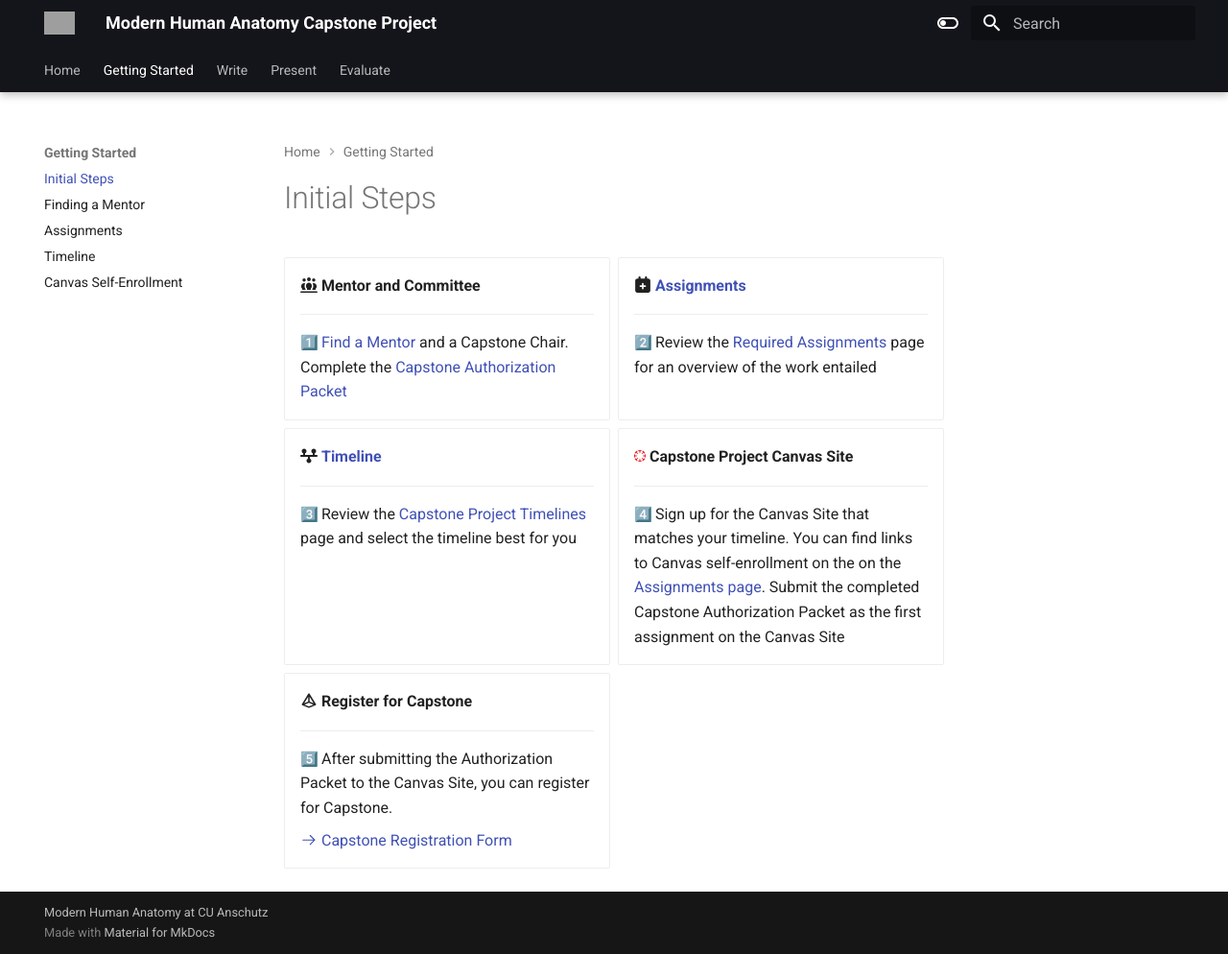
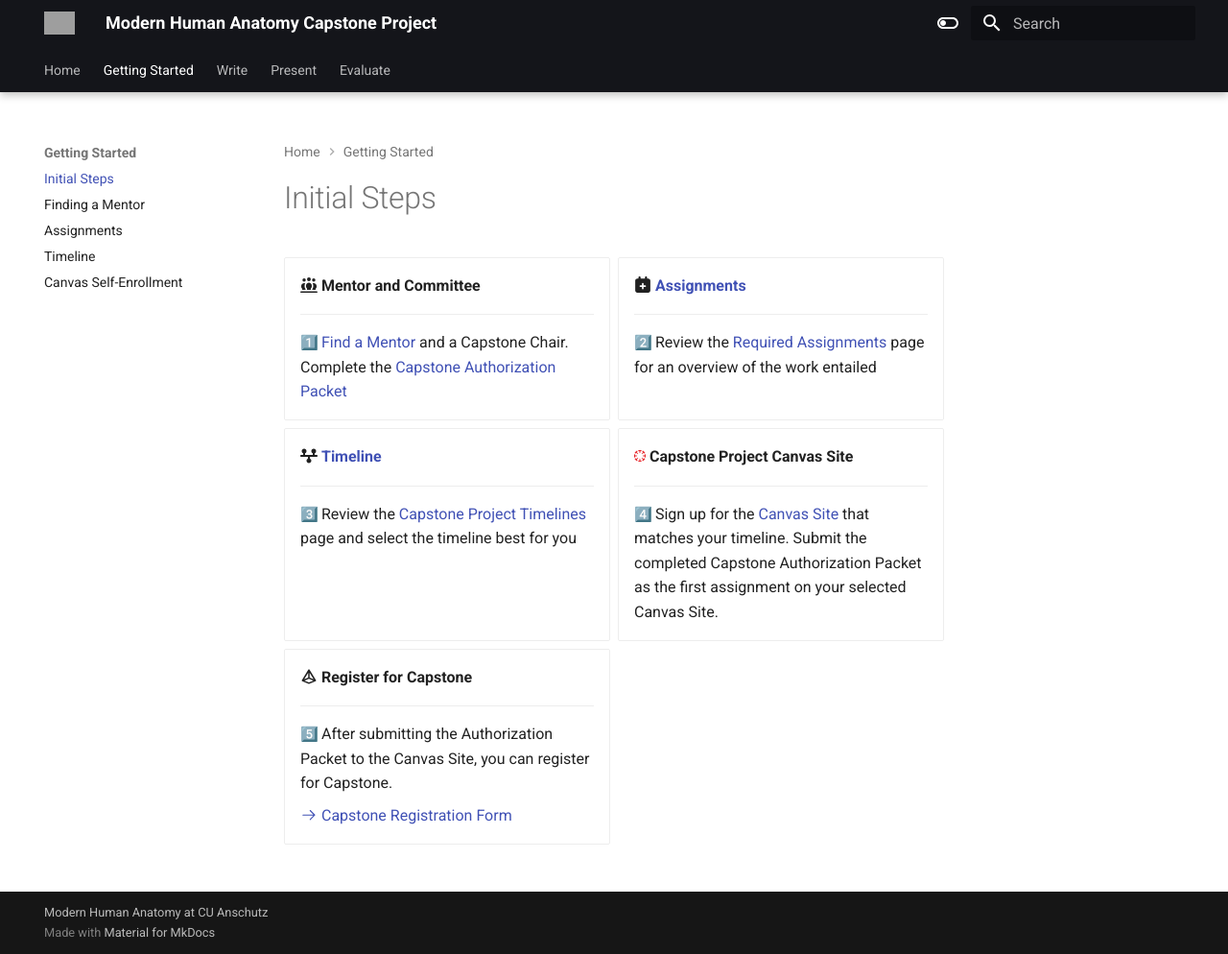
Before and after one commit to ModernHumanAnatomy/MHACapstone, an MkDocs documentation site: the page built from docs/initial-steps.md, in a window 1280 px wide and 994 px high. Shown: the whole window at 96% size. Built offline with MkDocs 1.6.1 and Material for MkDocs 9.7.7, drawn with Linux system fonts in a browser that asks for light colours; emoji names are drawn with the system emoji font; grey boxes are pictures that could not be loaded.

Commit message:
Update Initial Steps

```diff
--- a/docs/initial-steps.md
+++ b/docs/initial-steps.md
@@ -24,7 +24,7 @@
 
     ---
 
-    :four: Sign up for the Canvas Site that matches your timeline. You can find links to Canvas self-enrollment on the on the [Assignments page](assignments.md). Submit the completed Capstone Authorization Packet as the first assignment on the Canvas Site
+    :four: Sign up for the [Canvas Site](canvasSites.md) that matches your timeline. Submit the completed Capstone Authorization Packet as the first assignment on your selected Canvas Site.
 
 -   :material-pyramid: **Register for Capstone**
 
```
